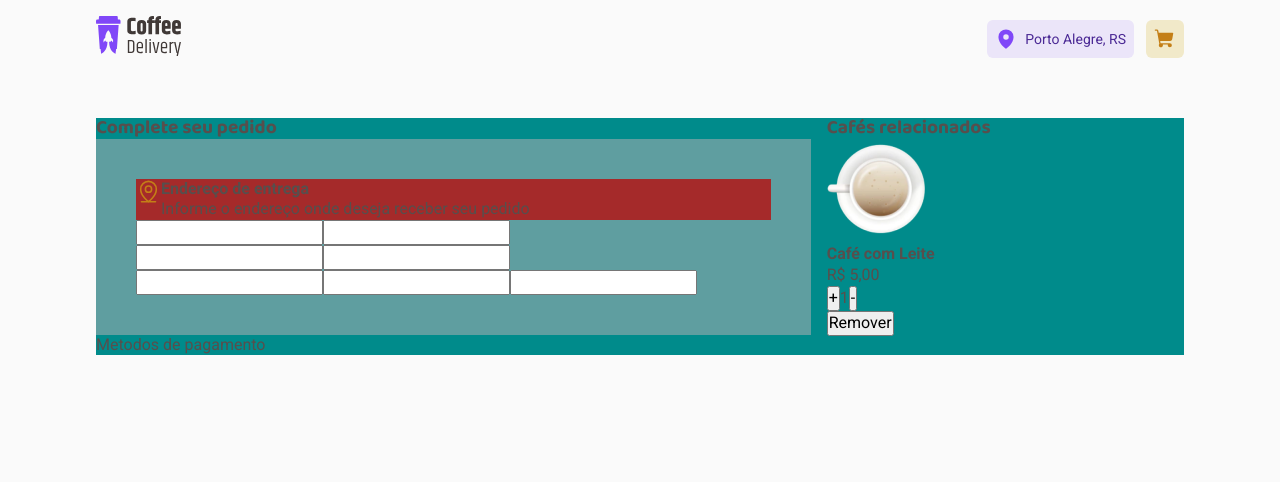
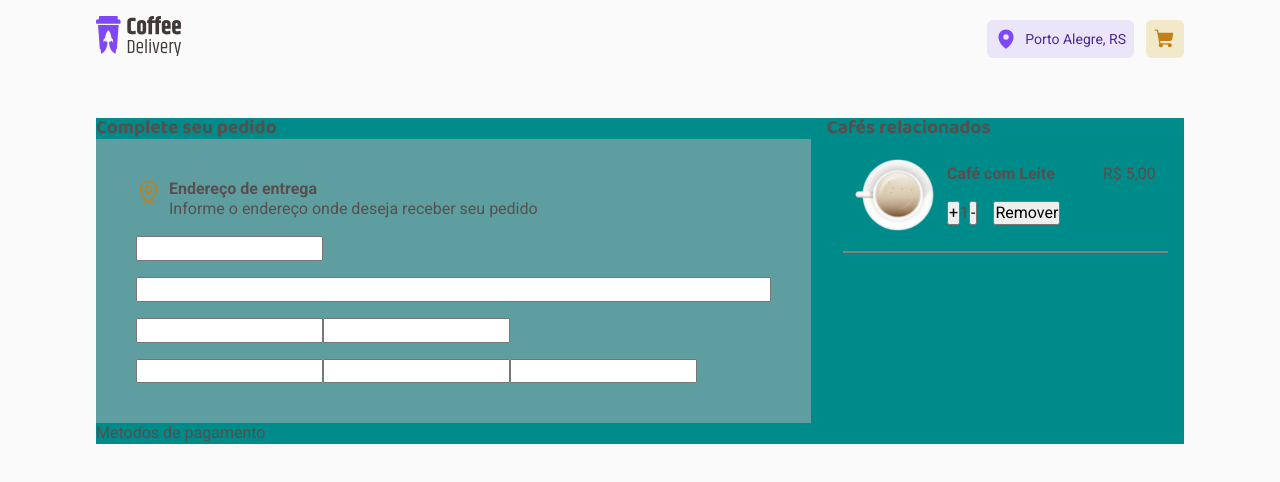
Before and after one commit to GabrielMatoss/CoffeeHouse, a React (Vite) app: page /cart in a window 1280 px wide. Shown: the top 482 px of the page. Built offline with nearby package versions, Linux system fonts and the light colour scheme.

Commit message:
style(styles.ts): refactoring component css

```diff
--- a/src/pages/CartHistory/styles.ts
+++ b/src/pages/CartHistory/styles.ts
@@ -5,7 +5,7 @@ export const ContainerCartHistory = styled.main`
   display: grid;
   grid-template-columns: 2fr 1fr;
   gap: 1rem;
-   background-color: darkcyan;
+  background-color: darkcyan;
   margin-top: 3.5rem;
 
   h3 {
@@ -20,38 +20,72 @@ export const ContainerCartHistory = styled.main`
   }
 
   .headerForm {
-    background-color: brown;
+    // background-color: brown;
+    gap: 0.5rem;
     display: flex;
     align-items: flex-start;
     justify-content: flex-start;
+
+    h3 {
+      font-family: "Roboto", sans-serif;
+    }
     svg {
       color: ${(props) => props.theme["yellow-dark"]};
     }
   }
 
-  .valuesTotal {
-    background-color: cadetblue;
+  .formContainer {
     display: flex;
     flex-direction: column;
+    align-items: flex-start;
+    justify-content: center;
+    gap: 1rem;
 
-    .buttonsQtd {
+    #Rua {
+      width: 100%;
+    }
+  }
+
+  .contentValues {
+    // background-color: burlywood;
+
+    .container {
       display: flex;
-    }
-    .teste {
-      display: flex;
-      align-items: center;
-      justify-content: center;
-    }
-    .queryCoffees {
-      display: flex;
-      background-color: chocolate;
+      flex-direction: column;
+      gap: 1rem;
+      padding: 1rem;
 
-    }
-    .containerButtons {
-      display: flex;
-      align-items: center;
-      justify-content: center;
+      .contentCardCoffee {
+        display: flex;
+        // background-color: blue;
+        align-items: center;
+        justify-content: space-evenly;
+        width: 100%;
+        border-bottom: 2px solid grey;
+        padding-bottom: 1rem;
+        img {
+          width: 5rem;
+          height: 5rem;
+        }
 
+        .contentPropsCoffee {
+          display: flex;
+          flex-direction: column;
+          .nameAndPrice {
+            display: flex;
+
+            width: 100%;
+            // background-color: burlywood;
+            gap: 3rem;
+          }
+
+          .containerButtons {
+            margin-top: 1rem;
+            display: flex;
+            gap: 1rem;
+          }
+        }
+      }
     }
   }
 `;
```
